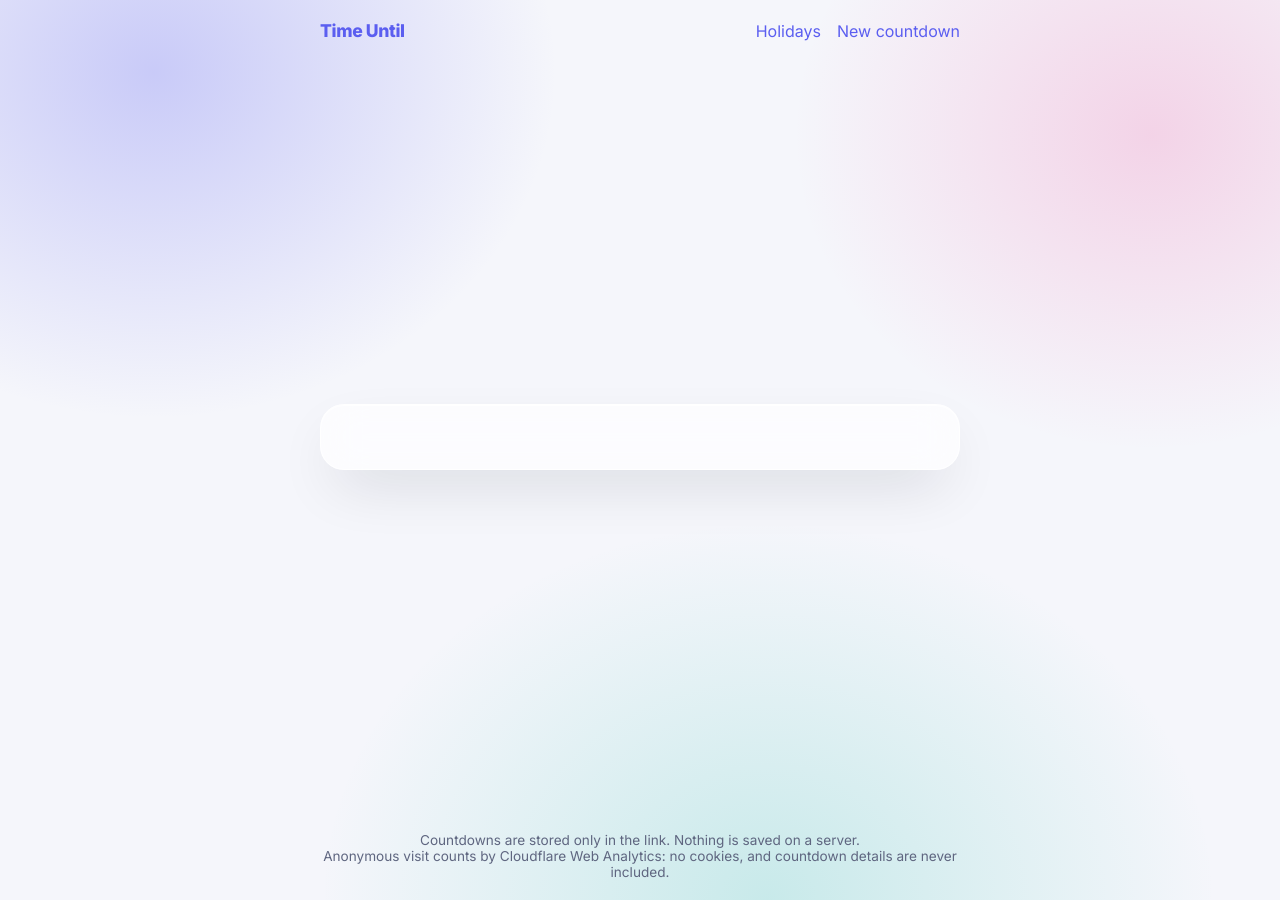
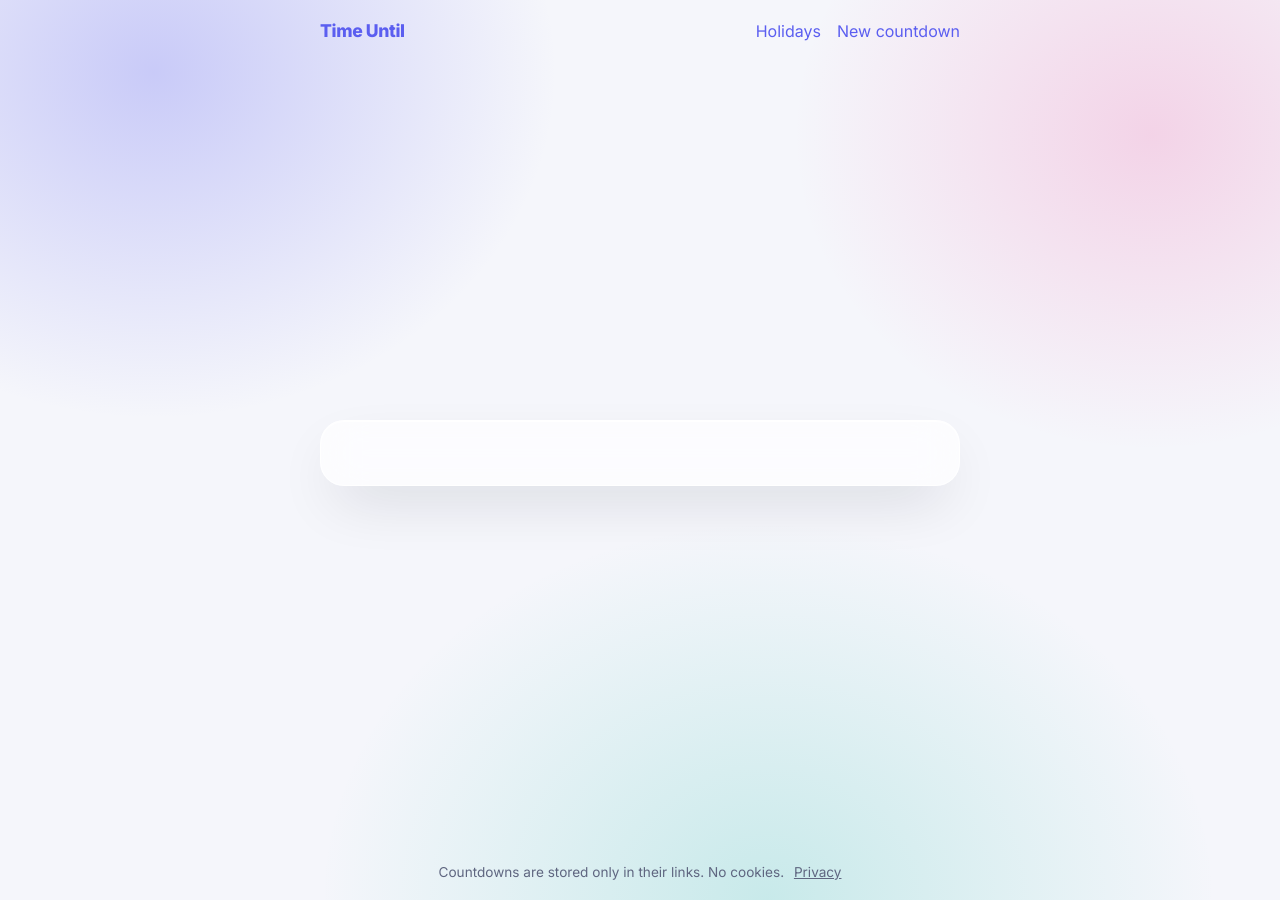
Before and after one commit to BrettSheleski/TillThe.day, a Jekyll site: the page built from index.html, in a window 1280 px wide. Built offline with Jekyll 4.4.1, drawn with Linux system fonts in a browser that asks for light colours; some web fonts are replaced.

Commit message:
Add a privacy policy page
/privacy/ explains in plain language what is collected and by whom:
countdowns live only in links (encoded, not encrypted), GitHub Pages
logs requests, Cloudflare Web Analytics counts visits without cookies
or query strings, Google Fonts receives visitors' IP addresses, and
share and calendar services get data only when chosen. Every footer
links to it.

A new "page" layout holds plain text pages. A test fails if the
templates load a service from another domain that the policy doesn't
mention, so it can't silently go out of date.

```diff
--- a/_includes/footer.html
+++ b/_includes/footer.html
@@ -1,6 +1,6 @@
 <footer class="site-footer">
-  <p>Countdowns are stored only in the link. Nothing is saved on a server.</p>
-  {%- if site.cloudflare_analytics_token != "" and site.cloudflare_analytics_token %}
-  <p>Anonymous visit counts by Cloudflare Web Analytics: no cookies, and countdown details are never included.</p>
-  {%- endif %}
+  <p>
+    Countdowns are stored only in their links. No cookies.
+    <a href="{{ '/privacy/' | relative_url }}">Privacy</a>
+  </p>
 </footer>
--- a/_sass/_layout.scss
+++ b/_sass/_layout.scss
@@ -39,3 +39,27 @@
   padding: 32px 24px;
   text-align: center;
 }
+
+.site-footer a { color: inherit; margin-left: 6px; }
+
+// Text pages (_layouts/page.html), e.g. the privacy policy
+.prose {
+  text-align: left;
+  line-height: 1.65;
+
+  h1 { text-align: center; }
+  .sub { text-align: center; }
+  h2 { margin: 28px 0 8px; font-size: 1.15rem; }
+  p,
+  ul { margin: 0 0 12px; }
+  ul { padding-left: 22px; }
+  li { margin-bottom: 6px; }
+  a { color: var(--accent); }
+
+  code {
+    padding: 1px 5px;
+    border-radius: 4px;
+    background: var(--unit-bg);
+    font-size: 0.9em;
+  }
+}
```
Also changed, not shown: _layouts/page.html (added, +12 -0 lines), privacy.md (added, +48 -0 lines), tests/site-data.test.ts (+33 -0 lines), README.md.
